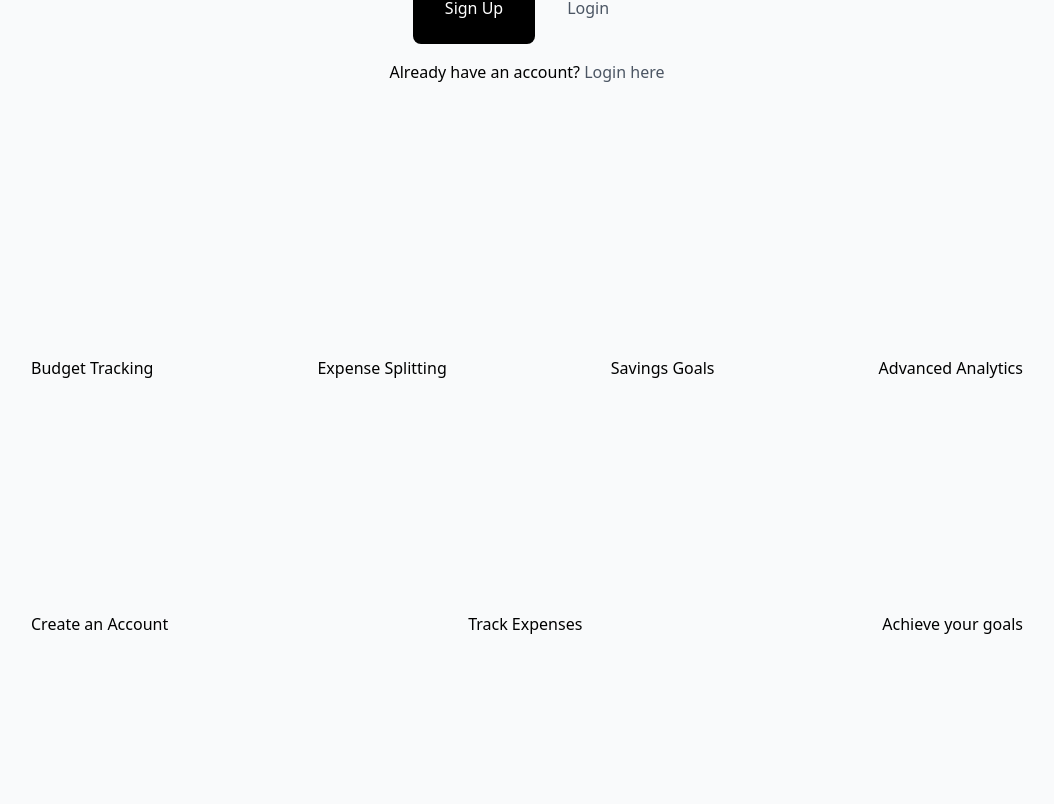
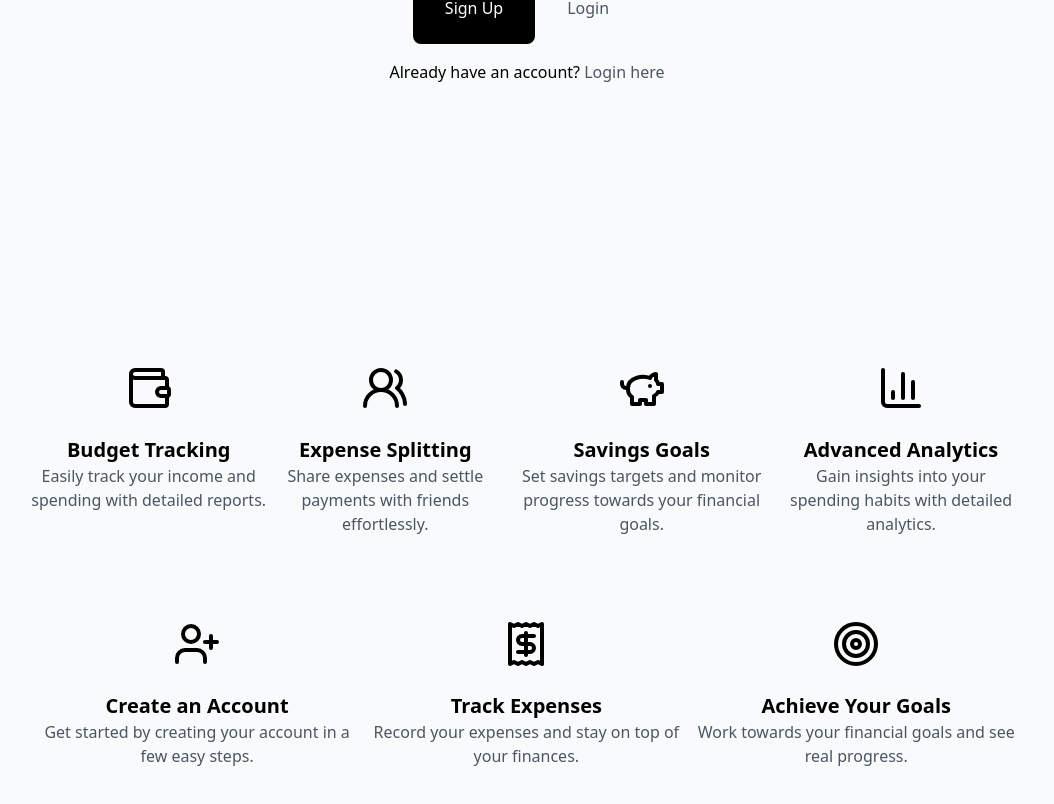
Before and after one commit to Suhas-Koheda/Expense-Traceker, a React (Create React App) app in the folder frontend/: page / in a window 1280 px wide. Shown: the part 476-1280 px from the top of the page, without its empty margins (113-1167 px from the left). Built offline with nearby package versions, Linux system fonts and the light colour scheme.

Commit message:
add images and colors to images

```diff
--- a/frontend/package.json
+++ b/frontend/package.json
@@ -6,6 +6,7 @@
     "@testing-library/jest-dom": "^5.17.0",
     "@testing-library/react": "^13.4.0",
     "@testing-library/user-event": "^13.5.0",
+    "lucide-react": "^0.453.0",
     "react": "^18.3.1",
     "react-dom": "^18.3.1",
     "react-router-dom": "^6.27.0",
--- a/frontend/src/components/Features.jsx
+++ b/frontend/src/components/Features.jsx
@@ -1,37 +1,74 @@
-import React from 'react'
+import React from 'react';
+import {
+  Wallet,
+  UsersRound,
+  PiggyBank,
+  BarChart3,
+  UserPlus,
+  Receipt,
+  Target
+} from 'lucide-react';
 
 const Features = () => {
   return (
-    <div id='features' className='px-4 md:px-36'>
-        <div className='flex-col justify-center'>
-        <div className='flex-row md:flex justify-between'>
-            <div className='text-center py-4 h-64'>
-                Budget Tracking
+    <div id="features" className="px-4 md:px-36">
+      <div className="flex-col justify-center">
+        <div className="flex-row md:flex justify-between">
+          <div className="text-center py-4 h-64">
+            <div className="mx-auto mb-4 h-16 flex items-center justify-center">
+              <Wallet size={48} className="text-black-600" />
             </div>
-            <div className='text-center py-4 h-64'>
-                Expense Splitting
+            <h3 className="text-xl font-semibold">Budget Tracking</h3>
+            <p className="text-gray-600">Easily track your income and spending with detailed reports.</p>
+          </div>
+          <div className="text-center py-4 h-64">
+            <div className="mx-auto mb-4 h-16 flex items-center justify-center">
+              <UsersRound size={48} className="text-black-600" />
             </div>
-            <div className='text-center py-4 h-64'>
-                Savings Goals
+            <h3 className="text-xl font-semibold">Expense Splitting</h3>
+            <p className="text-gray-600">Share expenses and settle payments with friends effortlessly.</p>
+          </div>
+          <div className="text-center py-4 h-64">
+            <div className="mx-auto mb-4 h-16 flex items-center justify-center">
+              <PiggyBank size={48} className="text-black-600" />
             </div>
-            <div className='text-center py-4 h-64'>
-                Advanced Analytics
+            <h3 className="text-xl font-semibold">Savings Goals</h3>
+            <p className="text-gray-600">Set savings targets and monitor progress towards your financial goals.</p>
+          </div>
+          <div className="text-center py-4 h-64">
+            <div className="mx-auto mb-4 h-16 flex items-center justify-center">
+              <BarChart3 size={48} className="text-black-600" />
             </div>
+            <h3 className="text-xl font-semibold">Advanced Analytics</h3>
+            <p className="text-gray-600">Gain insights into your spending habits with detailed analytics.</p>
+          </div>
         </div>
-        <div className='flex-row md:flex justify-between'>
-        <div className='text-center py-4 h-64'>
-                Create an Account
+        <div className="flex-row md:flex justify-between">
+          <div className="text-center py-4 h-64">
+            <div className="mx-auto mb-4 h-16 flex items-center justify-center">
+              <UserPlus size={48} className="text-black-600" />
             </div>
-            <div className='text-center py-4 h-64'>
-                Track Expenses
+            <h3 className="text-xl font-semibold">Create an Account</h3>
+            <p className="text-gray-600">Get started by creating your account in a few easy steps.</p>
+          </div>
+          <div className="text-center py-4 h-64">
+            <div className="mx-auto mb-4 h-16 flex items-center justify-center">
+              <Receipt size={48} className="text-black-600" />
             </div>
-            <div className='text-center py-4 h-64'>
-                Achieve your goals
+            <h3 className="text-xl font-semibold">Track Expenses</h3>
+            <p className="text-gray-600">Record your expenses and stay on top of your finances.</p>
+          </div>
+          <div className="text-center py-4 h-64">
+            <div className="mx-auto mb-4 h-16 flex items-center justify-center">
+              <Target size={48} className="text-black-600" />
             </div>
+            <h3 className="text-xl font-semibold">Achieve Your Goals</h3>
+            <p className="text-gray-600">Work towards your financial goals and see real progress.</p>
+          </div>
         </div>
-        </div>
+      </div>
     </div>
-  )
-}
+  );
+};
 
-export default Features
+export default Features;
```
Also changed, not shown: 1 other file (tests, documents, lock files or other folders).
